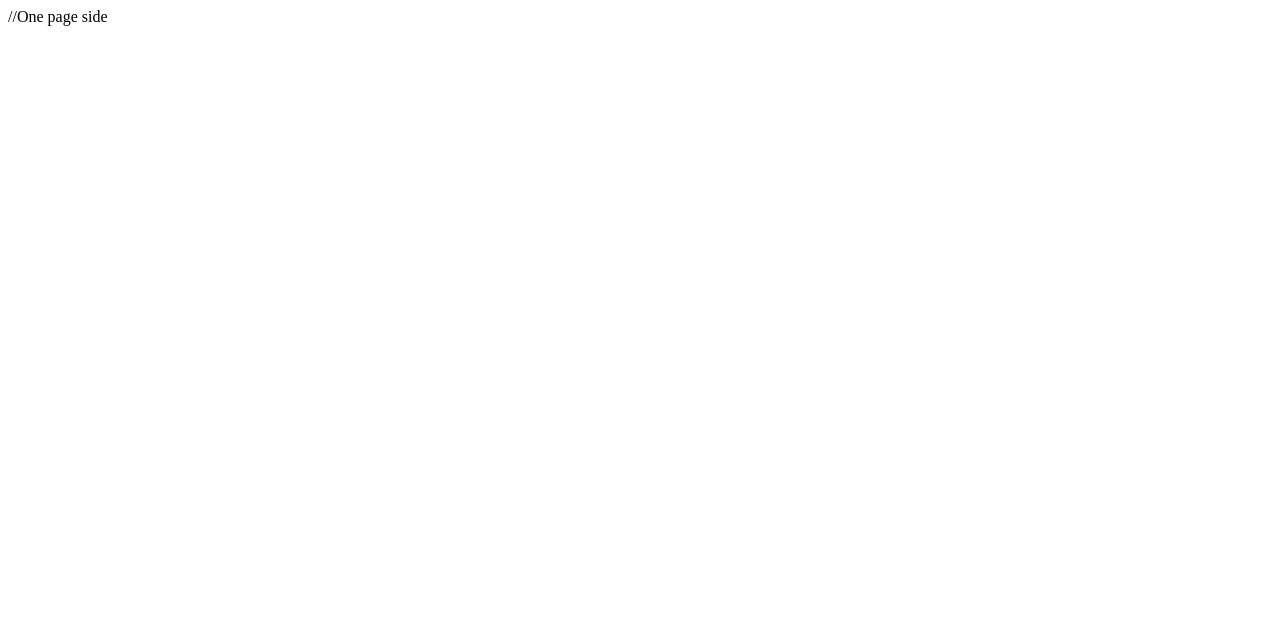
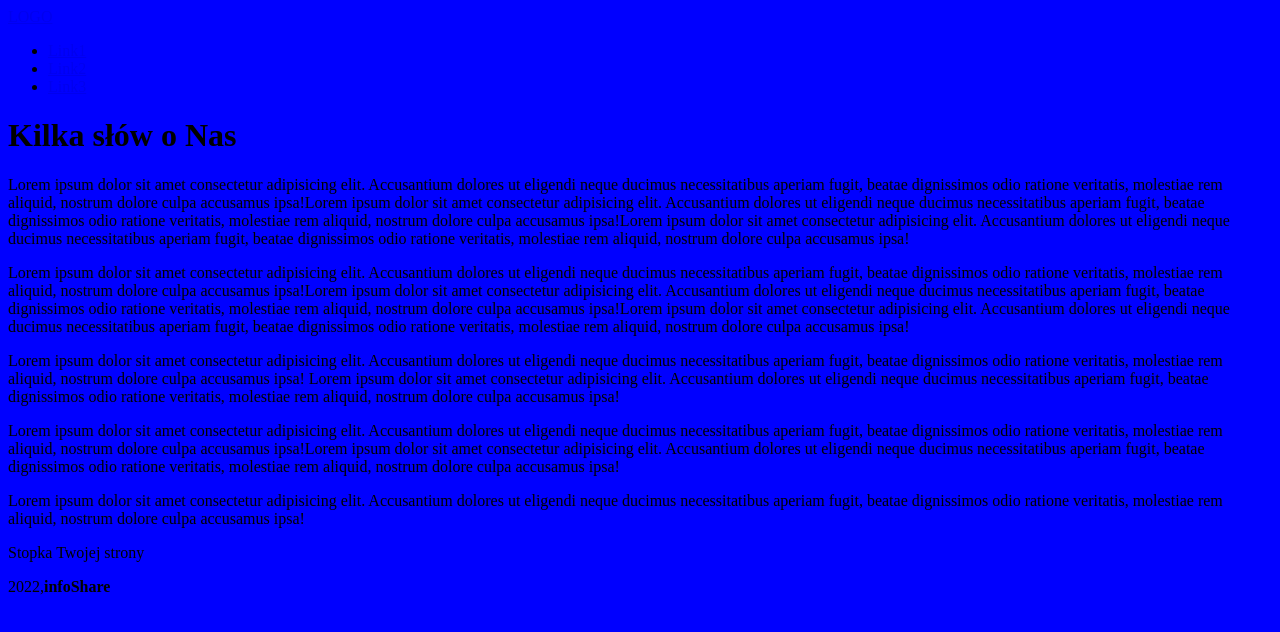
Before and after one commit to Kyorugi/Homework-1, a plain HTML site: page index.html in a window 1280 px wide. Drawn offline with Linux system fonts and the light colour scheme.

Commit message:
modified index.html and added new files

```diff
--- a/index.html
+++ b/index.html
@@ -1,11 +1,85 @@
-//One page side
 <!DOCTYPE html>
 <html lang="en">
   <head>
     <meta charset="UTF-8" />
     <meta http-equiv="X-UA-Compatible" content="IE=edge" />
     <meta name="viewport" content="width=device-width, initial-scale=1.0" />
-    <title>Document</title>
+    <title>Całe zadanie- HTML + Style</title>
   </head>
-  <body></body>
+
+  <style>
+    body {
+      background-color: blue;
+    }
+  </style>
+  <body>
+    <div id="header">
+      <a href="#">LOGO</a>
+      <nav id="main-navigation">
+        <ul>
+          <li><a href="#">Link1</a></li>
+          <li><a href="#">Link2</a></li>
+          <li><a href="#">Link3</a></li>
+        </ul>
+      </nav>
+    </div>
+    <div>
+      <h1>Kilka słów o Nas</h1>
+      <p>
+        Lorem ipsum dolor sit amet consectetur adipisicing elit. Accusantium
+        dolores ut eligendi neque ducimus necessitatibus aperiam fugit, beatae
+        dignissimos odio ratione veritatis, molestiae rem aliquid, nostrum
+        dolore culpa accusamus ipsa!Lorem ipsum dolor sit amet consectetur
+        adipisicing elit. Accusantium dolores ut eligendi neque ducimus
+        necessitatibus aperiam fugit, beatae dignissimos odio ratione veritatis,
+        molestiae rem aliquid, nostrum dolore culpa accusamus ipsa!Lorem ipsum
+        dolor sit amet consectetur adipisicing elit. Accusantium dolores ut
+        eligendi neque ducimus necessitatibus aperiam fugit, beatae dignissimos
+        odio ratione veritatis, molestiae rem aliquid, nostrum dolore culpa
+        accusamus ipsa!
+      </p>
+      <p>
+        Lorem ipsum dolor sit amet consectetur adipisicing elit. Accusantium
+        dolores ut eligendi neque ducimus necessitatibus aperiam fugit, beatae
+        dignissimos odio ratione veritatis, molestiae rem aliquid, nostrum
+        dolore culpa accusamus ipsa!Lorem ipsum dolor sit amet consectetur
+        adipisicing elit. Accusantium dolores ut eligendi neque ducimus
+        necessitatibus aperiam fugit, beatae dignissimos odio ratione veritatis,
+        molestiae rem aliquid, nostrum dolore culpa accusamus ipsa!Lorem ipsum
+        dolor sit amet consectetur adipisicing elit. Accusantium dolores ut
+        eligendi neque ducimus necessitatibus aperiam fugit, beatae dignissimos
+        odio ratione veritatis, molestiae rem aliquid, nostrum dolore culpa
+        accusamus ipsa!
+      </p>
+      <p>
+        Lorem ipsum dolor sit amet consectetur adipisicing elit. Accusantium
+        dolores ut eligendi neque ducimus necessitatibus aperiam fugit, beatae
+        dignissimos odio ratione veritatis, molestiae rem aliquid, nostrum
+        dolore culpa accusamus ipsa! Lorem ipsum dolor sit amet consectetur
+        adipisicing elit. Accusantium dolores ut eligendi neque ducimus
+        necessitatibus aperiam fugit, beatae dignissimos odio ratione veritatis,
+        molestiae rem aliquid, nostrum dolore culpa accusamus ipsa!
+      </p>
+      <p>
+        Lorem ipsum dolor sit amet consectetur adipisicing elit. Accusantium
+        dolores ut eligendi neque ducimus necessitatibus aperiam fugit, beatae
+        dignissimos odio ratione veritatis, molestiae rem aliquid, nostrum
+        dolore culpa accusamus ipsa!Lorem ipsum dolor sit amet consectetur
+        adipisicing elit. Accusantium dolores ut eligendi neque ducimus
+        necessitatibus aperiam fugit, beatae dignissimos odio ratione veritatis,
+        molestiae rem aliquid, nostrum dolore culpa accusamus ipsa!
+      </p>
+      <p>
+        Lorem ipsum dolor sit amet consectetur adipisicing elit. Accusantium
+        dolores ut eligendi neque ducimus necessitatibus aperiam fugit, beatae
+        dignissimos odio ratione veritatis, molestiae rem aliquid, nostrum
+        dolore culpa accusamus ipsa!
+      </p>
+    </div>
+
+    <div id="footer-text">
+      <p>Stopka Twojej strony</p>
+      <p>2022,<strong>infoShare</strong></p>
+    </div>
+  </body>
 </html>
```
Also changed, not shown: lin2.html (added), link1.html (added), link3.html (added).
